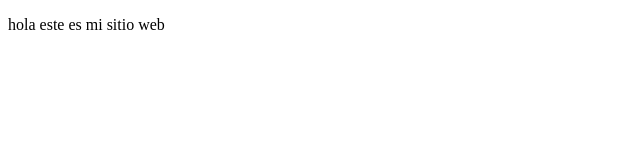
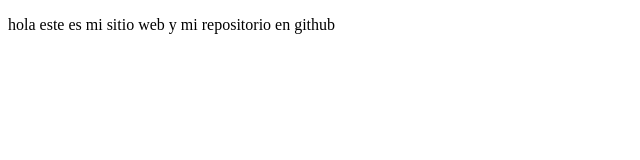
Before and after one commit to andressosa250588/proyectoDemoCursoPrework, a plain HTML site: page index.html in a window 1280 px wide. Shown: the whole page, without its empty margins (0-640 px from the left). Drawn offline with Linux system fonts and the light colour scheme.

Commit message:
cambios agregamos github

```diff
--- a/index.html
+++ b/index.html
@@ -7,6 +7,6 @@
     <title>hola mundo si </title>
 </head>
 <body>
-    <p>hola este es mi sitio web</p>
+    <p>hola este es mi sitio web y mi repositorio en github</p>
 </body>
 </html>
```
